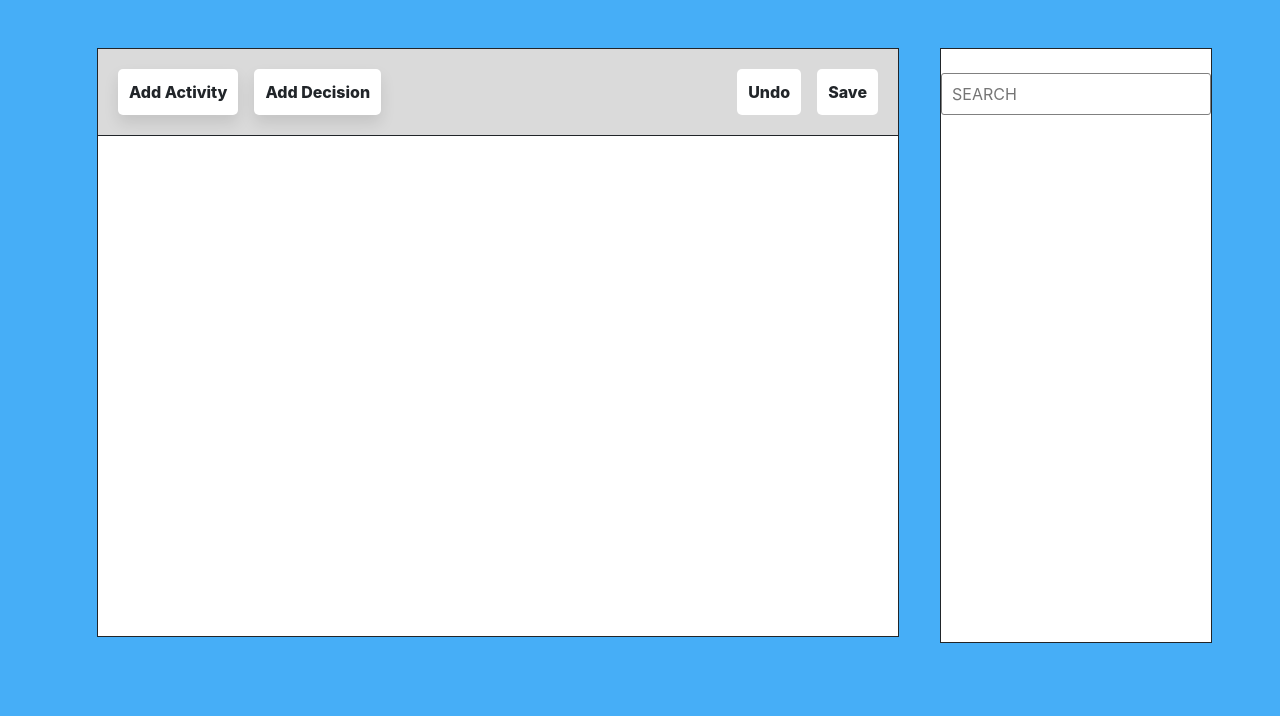
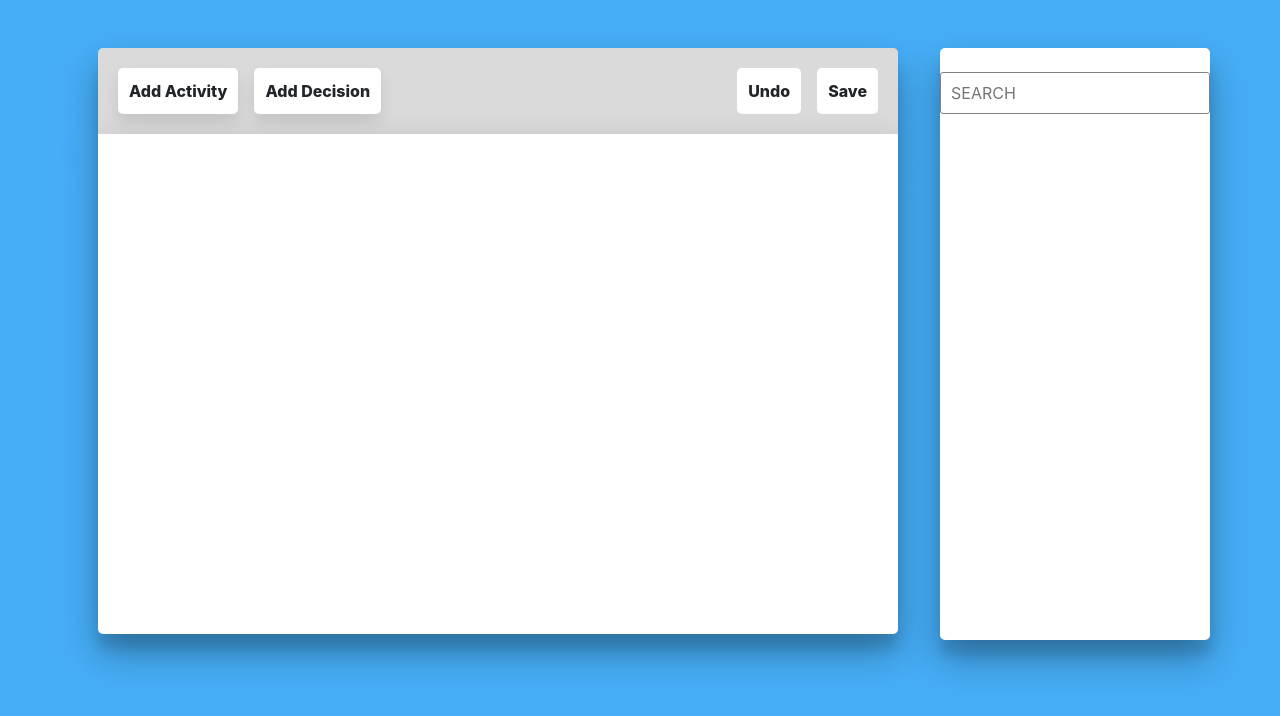
Before and after one commit to CourtneyWatts/canvas-ui, a React (Create React App) app: page / in a window 1280 px wide. Shown: the top 716 px of the page. Built offline with nearby package versions, Linux system fonts and the light colour scheme.

Commit message:
style changes, shadows on sidebar and canvas

```diff
--- a/src/App.css
+++ b/src/App.css
@@ -1,7 +1,11 @@
 .App {
   text-align: center;
 }
-.small-screen-text{
+#myCanvas {
+  border-radius: 0px 0px 5px 5px;
+  box-shadow: 0 19px 38px rgba(0, 0, 0, 0.3), 0 15px 12px rgba(0, 0, 0, 0.1);
+}
+.small-screen-text {
   font-size: 30px;
   font-size: 26px;
   font-weight: bold;
@@ -17,7 +21,7 @@
   }
 }
 @media (min-width: 1200px) {
-  .small-screen-text{
+  .small-screen-text {
     display: none;
   }
   .main {
--- a/src/App.js
+++ b/src/App.js
@@ -201,7 +201,6 @@ class App extends Component {
               id='myCanvas'
               width='800'
               height='500'
-              style={{ border: '1px solid' }}
             ></canvas>
           </div>
           <div className='main col-3'>
--- a/src/Components/Sidebar.scss
+++ b/src/Components/Sidebar.scss
@@ -1,7 +1,8 @@
 .Sidebar {
   background-color: white;
-  border: 1px solid;
-  width:285px;
+  width: 285px;
+  border-radius: 5px;
+  box-shadow: 0 19px 38px rgba(0, 0, 0, 0.3), 0 15px 12px rgba(0, 0, 0, 0.1);
   .Sidebar-items {
     overflow: auto;
     height: 475px;
--- a/src/Components/Toolbar.scss
+++ b/src/Components/Toolbar.scss
@@ -1,13 +1,15 @@
 .Toolbar {
-  border: 1px solid;
   padding: 20px;
-  margin-left: 12px;
+  margin-left: 13px;
   margin-right: 139px;
-  width: 802px;
+  width: 800px;
   display: flex;
   justify-content: space-between;
   border-bottom: none;
   background-color: #dadada;
+  border-radius: 5px 5px 0px 0px;
+  box-shadow: 0 19px 38px rgba(0, 0, 0, 0.3), 0 15px 12px rgba(0, 0, 0, 0.1);
+
   .btn {
     border-radius: 5px;
     font-weight: 800;
```
